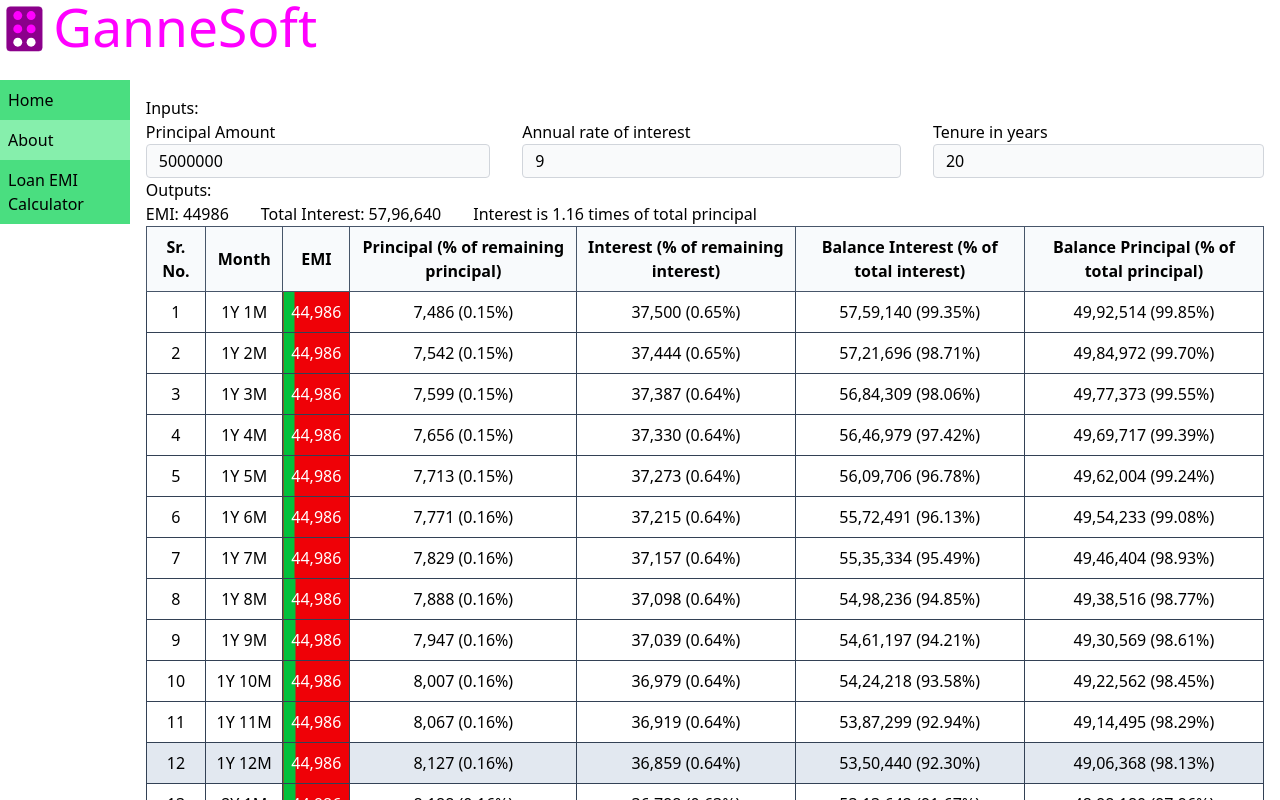
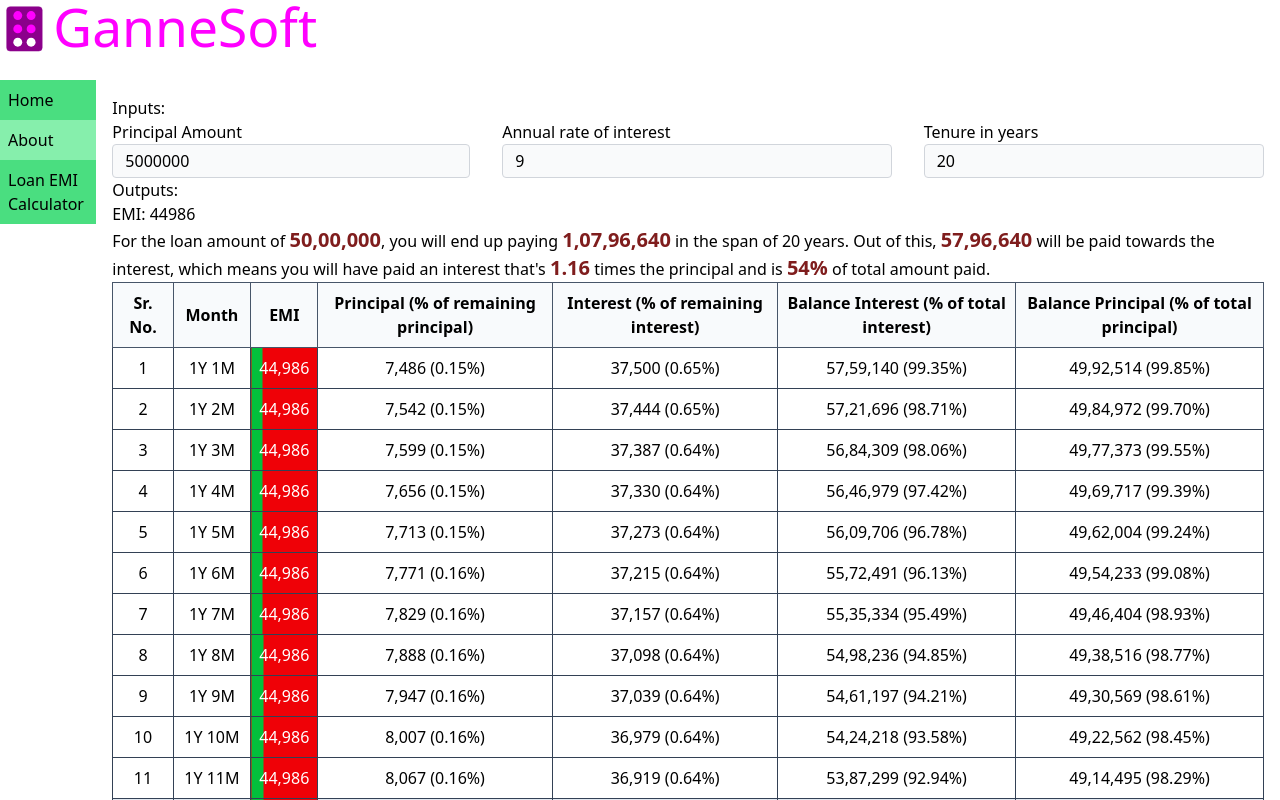
Before and after one commit to aayush420/calculators, a Vue app: page /loan in a window 1280 px wide. Built offline with nearby package versions, Linux system fonts and the light colour scheme.

Commit message:
Add tooltips to input fields in EMI calculator

```diff
--- a/src/views/calcs/EMI.vue
+++ b/src/views/calcs/EMI.vue
@@ -4,15 +4,15 @@
 			<h3>Inputs:</h3>
 			<div class="flex space-x-8">
 
-				<div>
-					<label for="principalInput">Principal Amount</label>
+				<div title="Amount of money you're borrowing">
+					<label for="principalInput">Principal Amount </label>
 					<input id="principalInput" class="w-full px-3 py-1 bg-gray-50 border border-gray-300 rounded" type="number" v-model="principal">
 				</div>
-				<div>
+				<div title="12 * Monthly interest rate percentage">
 					<label for="rateInput">Annual rate of interest</label>
 					<input id="rateInput" class="w-full px-3 py-1 bg-gray-50 border border-gray-300 rounded" type="number"  v-model="annual_rate">
 				</div>
-				<div>
+				<div title="Number of years that you would like to pay the loan for">
 					<label for="tenure">Tenure in years</label>
 					<input id="tenure" class="w-full px-3 py-1 bg-gray-50 border border-gray-300 rounded" type="number" v-model="tenure_years">
 				</div>
@@ -20,11 +20,10 @@
 		</div>
 		<div>
 			<h3>Outputs:</h3>
-			<div class="flex space-x-8">
+			<div class="">
 
-				<span>EMI: {{emi}}</span>
-				<span>Total Interest: {{ totalInterest.toLocaleString('en-IN') }}</span>
-				<span>Interest is {{ (totalInterest/principal).toFixed(2) }} times of total principal </span>
+				<div>EMI: {{emi}}</div>
+				<div>For the loan amount of <span class="font-bold text-xl text-red-900">{{ principal.toLocaleString('en-IN') }}</span>, you will end up paying <span class="font-bold text-xl text-red-900">{{ (totalInterest + principal).toLocaleString('en-IN') }}</span> in the span of {{ tenure_years }} years. Out of this, <span class="font-bold text-xl text-red-900">{{  totalInterest.toLocaleString('en-IN') }}</span> will be paid towards the interest, which means you will have paid an interest that's <span class="font-bold text-xl text-red-900">{{ (totalInterest/principal).toFixed(2) }}</span> times the principal and is  <span class="font-bold text-xl text-red-900">{{ Math.round(totalInterest * 100 / (totalInterest + principal)) }}%</span> of total amount paid. </div>
 			</div>
 			<table class="table-auto border-collapse border">
 				<thead>
```
